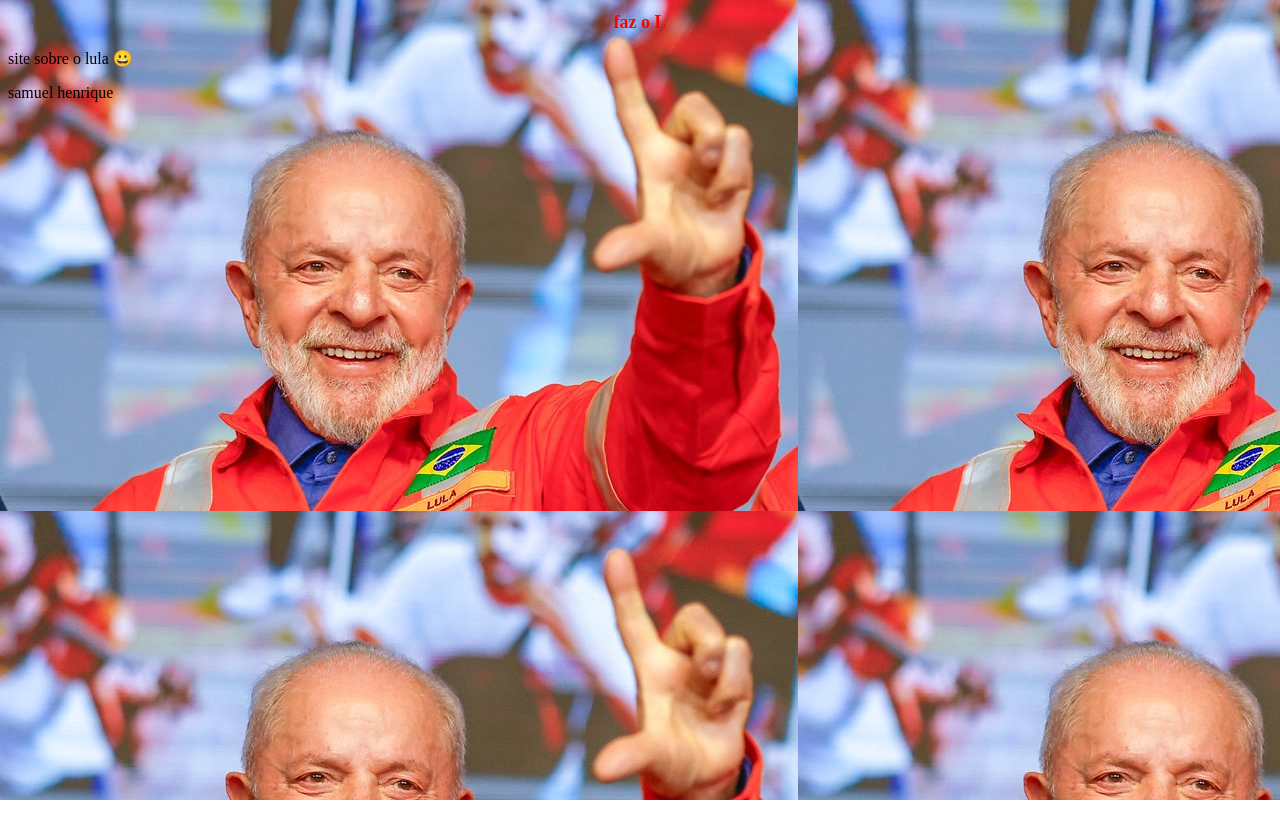
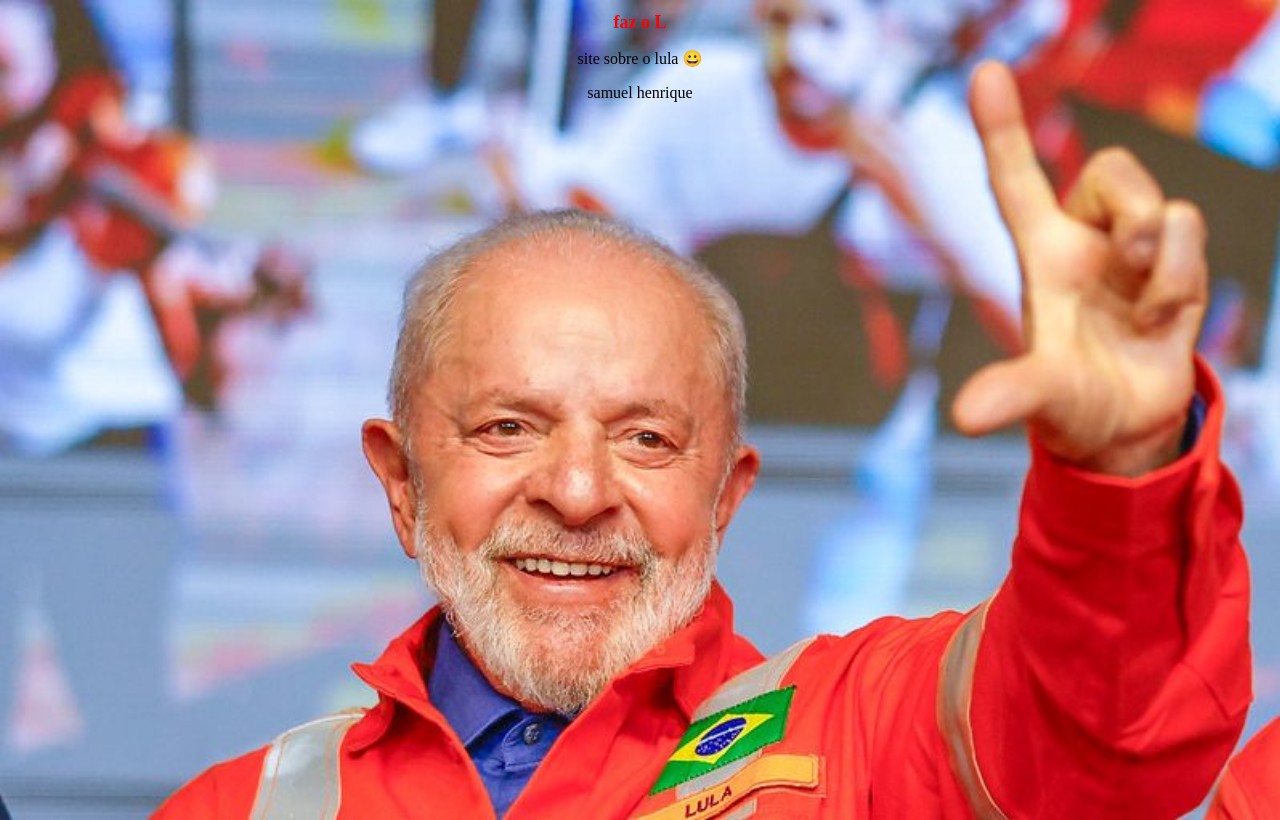
Before and after one commit to sam67812345/site-1-_DS_2-_tri, a plain HTML site: page index.html in a window 1280 px wide. Drawn offline with Linux system fonts and the light colour scheme; files whose address does not match are found by name.

Commit message:
coloquei a foto do lula

```diff
--- a/index.html
+++ b/index.html
@@ -9,15 +9,29 @@
             color: red;
             font-size: large;
             text-align: center;
+
         }
         body {
             background-image: url("magens/Lula.jpg");
         }
+        header{
+            text-align: center;
+            max-width: 800;
+        }
+        body {
+            background-image: url("Lula.jpg");
+            background-size: cover;
+            background-position: center;
+            background-repeat: no-repeat;
+            min-height: 100vh;
+        }
     </style>
 </head>
 <body>
+    <header>
     <h1>faz o L</h1>
     <p>site sobre o lula 😀</p>
     <p>samuel henrique</p>
+    </header>
 </body>
 </html>
```
